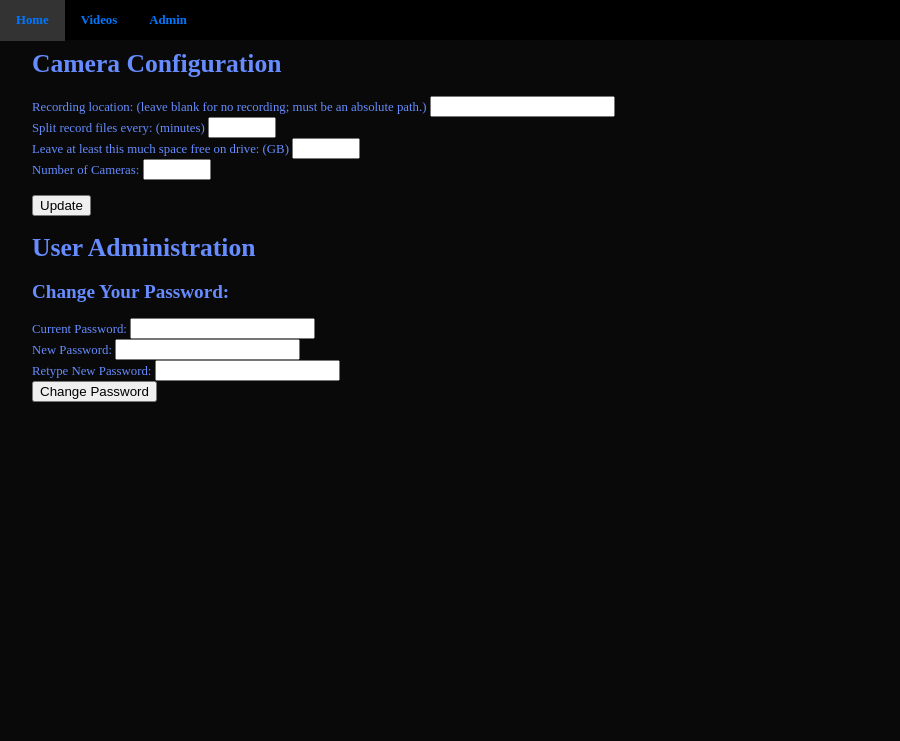
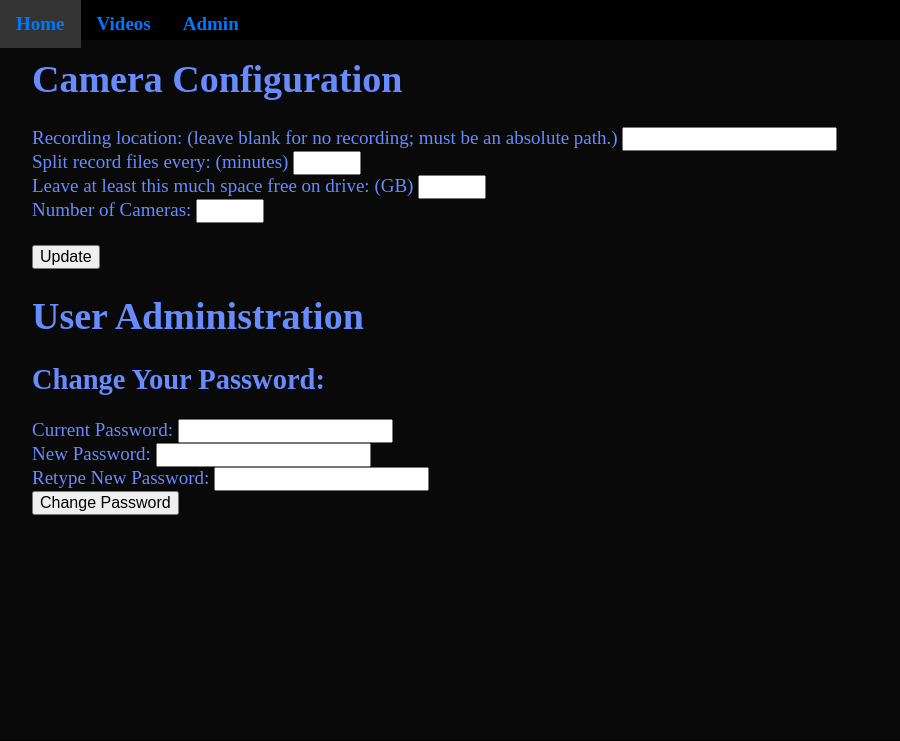
Before and after one commit to d3snoopy/Cameras, a Flask app: template src/srv/http/cameras/templates/admin.html in a window 1280 px wide. Shown: the top 741 px of the page, without its empty margins (0-900 px from the left). Run offline with Flask 3, Linux system fonts and the light colour scheme; the template is opened without the code that fills it, so the values that code supplies are empty; parts of the project's set-up code (start-up, migrations or seed data) failed here and were passed over.

Commit message:
Tinkering with font sizes

```diff
--- a/src/srv/http/cameras/static/style.css
+++ b/src/srv/http/cameras/static/style.css
@@ -1,8 +1,12 @@
 body {
-    font-size: 0.8em;
+    font-size: 19px;
     color: #668cff;
     background-color: #090909;
     padding: 0;
+}
+
+input {
+    font-size: 1rem;
 }
 
 table {
@@ -42,7 +46,7 @@ input[type=number]{
 
 .linkbar {
     width: 100%;
-    height: 40px;
+    height: 5%;
     margin:0;
     padding:0;
     border:0;
--- a/src/srv/http/cameras/templates/layout.html
+++ b/src/srv/http/cameras/templates/layout.html
@@ -4,6 +4,7 @@
      {% block head %}
      <link rel="stylesheet" href="{{ url_for('static', filename='style.css') }}">
      <link rel="icon" type="image/x-icon" href="{{ url_for('static', filename='favicon.ico') }}">
+     <meta name="viewport" content="width=device-width, initial-scale=1">
      <title>{% block title %}{% endblock %}</title>
      {% endblock %}
   </head>
```
